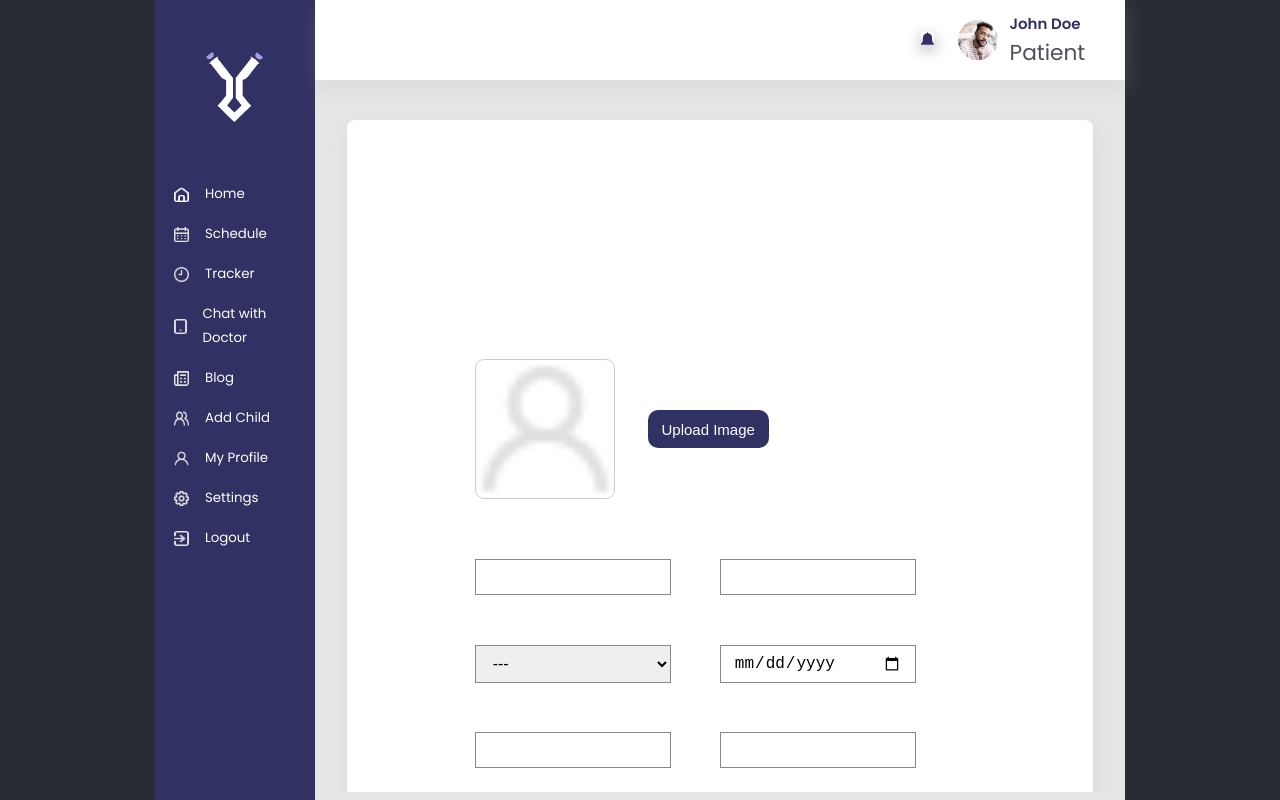
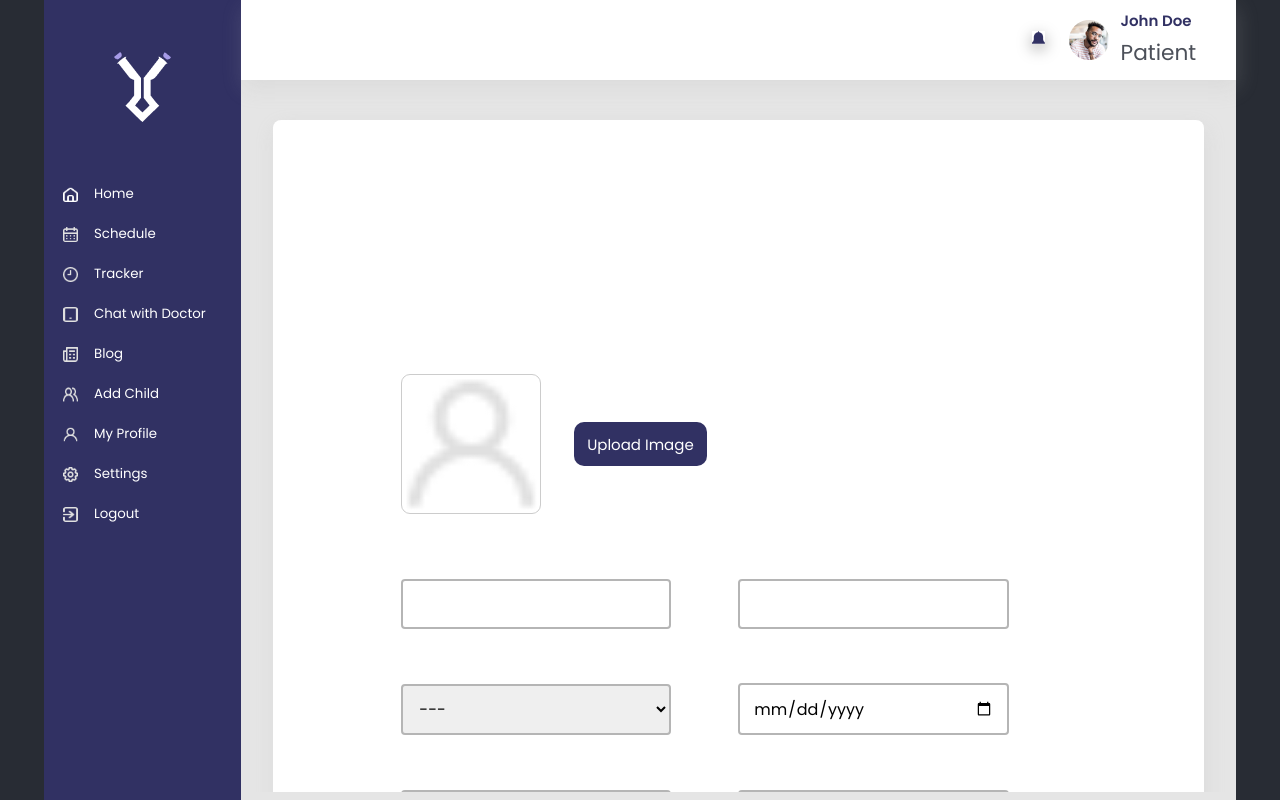
Before and after one commit to BanksMustapha7/antigen, a React (Create React App) app: page /Dashboard in a window 1280 px wide. Built offline with nearby package versions, Linux system fonts and the light colour scheme; no server answers.

Commit message:
style update

```diff
--- a/src/Components/UserDetails/userdetails.css
+++ b/src/Components/UserDetails/userdetails.css
@@ -71,7 +71,9 @@
 .form .rows div input,
 .form .rows div select {
     border: 1px solid #888;
-    padding: .5rem .8rem;
+    padding: .65rem .8rem;
+    border: 2px solid #B5B5B5;
+    border-radius: 4px;
 }
 
 .form button {
--- a/src/Pages/Dashboard/Profile/profile.css
+++ b/src/Pages/Dashboard/Profile/profile.css
@@ -1,3 +1,9 @@
+@import url('https://fonts.googleapis.com/css2?family=Poppins:wght@300;400;500;600&display=swap');
+
+* {
+    font-family: 'Poppins', sans-serif;
+}
+
 .profile {
     margin: 1rem 0;
     background: #fff;
@@ -9,6 +15,10 @@
     gap: 3rem;
 }
 
+.profile>h1 {
+    font-family: 'Poppins', sans-serif;
+}
+
 @media screen and (max-width: 600px) {
     .profile {
         margin: 0;
```
